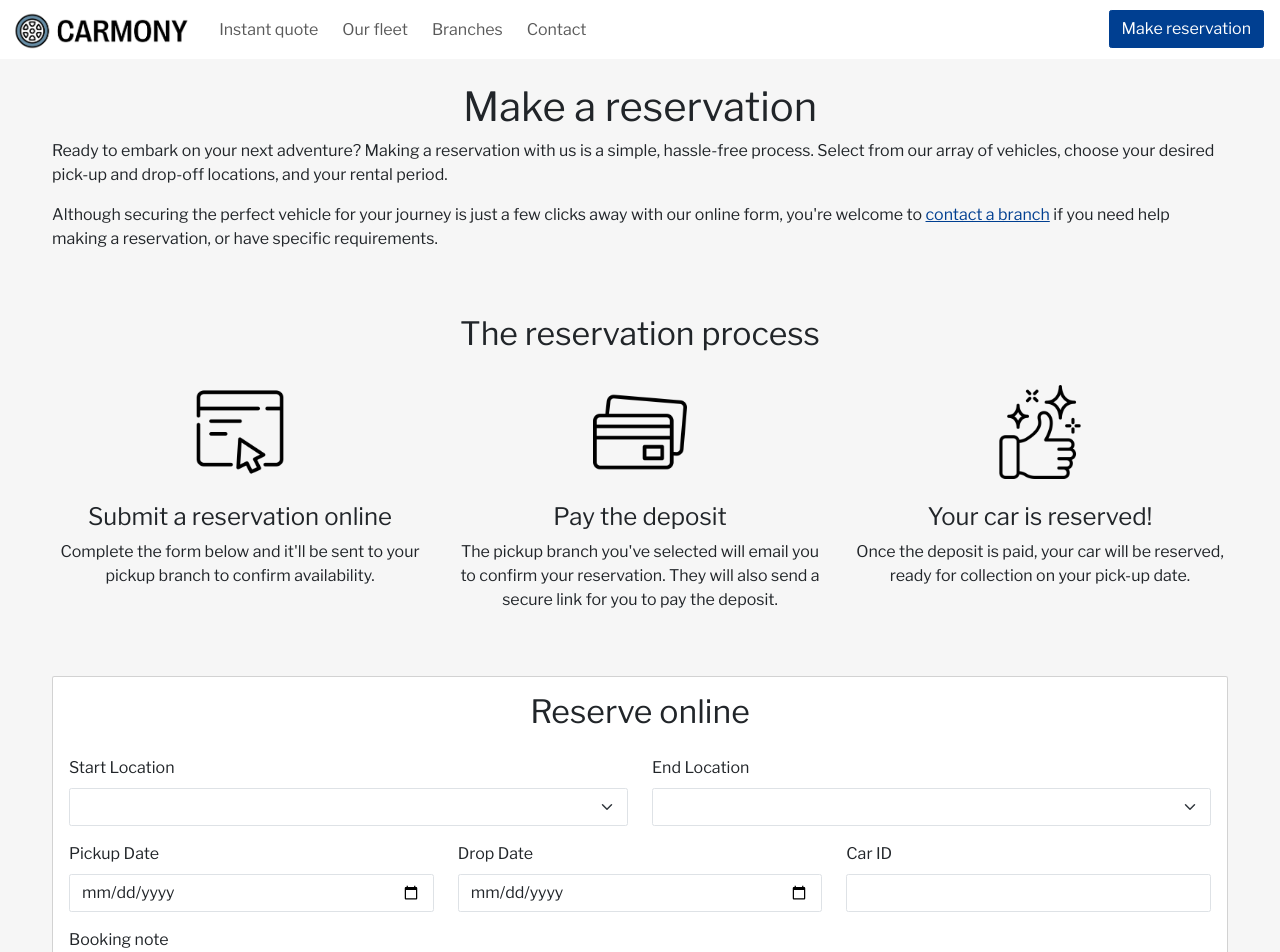
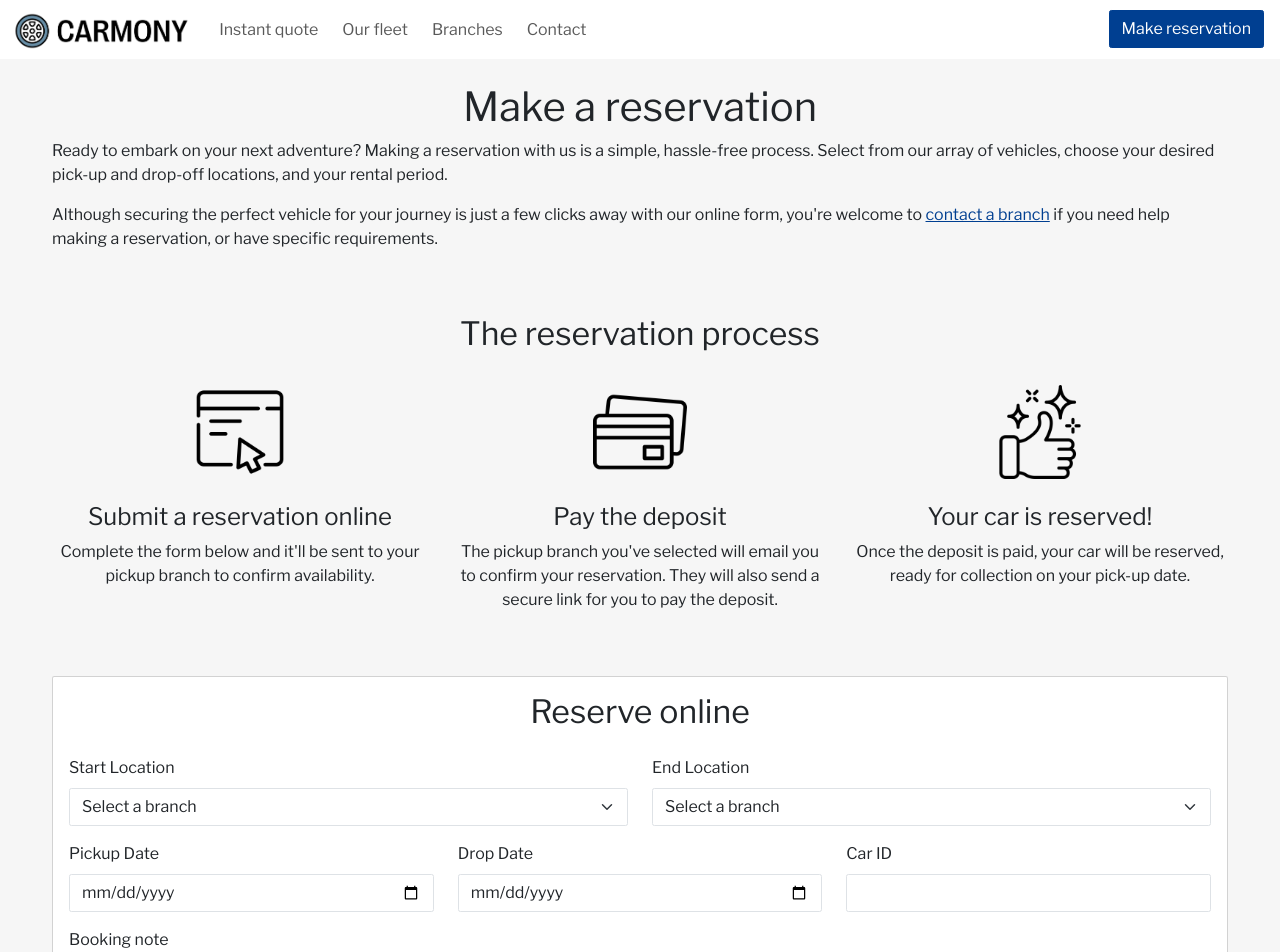
Before and after one commit to ben-oldham1/Car-Rental-Site, a Next.js app: page /reserve in a window 1280 px wide. Shown: the top 952 px of the page. Built offline with nearby package versions, Linux system fonts and the light colour scheme.

Commit message:
UX optimisations

```diff
--- a/src/app/components/ReservationForm.js
+++ b/src/app/components/ReservationForm.js
@@ -33,8 +33,9 @@ const ReservationForm = ({ initialValues }) => {
                                 onChange={handleChange}
                             >
                                 <option value='' disabled={true}>
+                                    Select a branch
+                                </option>
 
-                                </option>
                                 {branchData.map((branch) => (
                                     <option key={branch.key} value={branch.name} selected={branch.name == formData.start ? true : false}>
                                         {branch.name}
@@ -52,8 +53,9 @@ const ReservationForm = ({ initialValues }) => {
                                 onChange={handleChange}
                             >
                                 <option value='' disabled={true}>
+                                    Select a branch
+                                </option>
 
-                                </option>
                                 {branchData.map((branch) => (
                                     <option key={branch.key} value={branch.name} selected={branch.name == formData.end ? true : false}>
                                         {branch.name}
```
